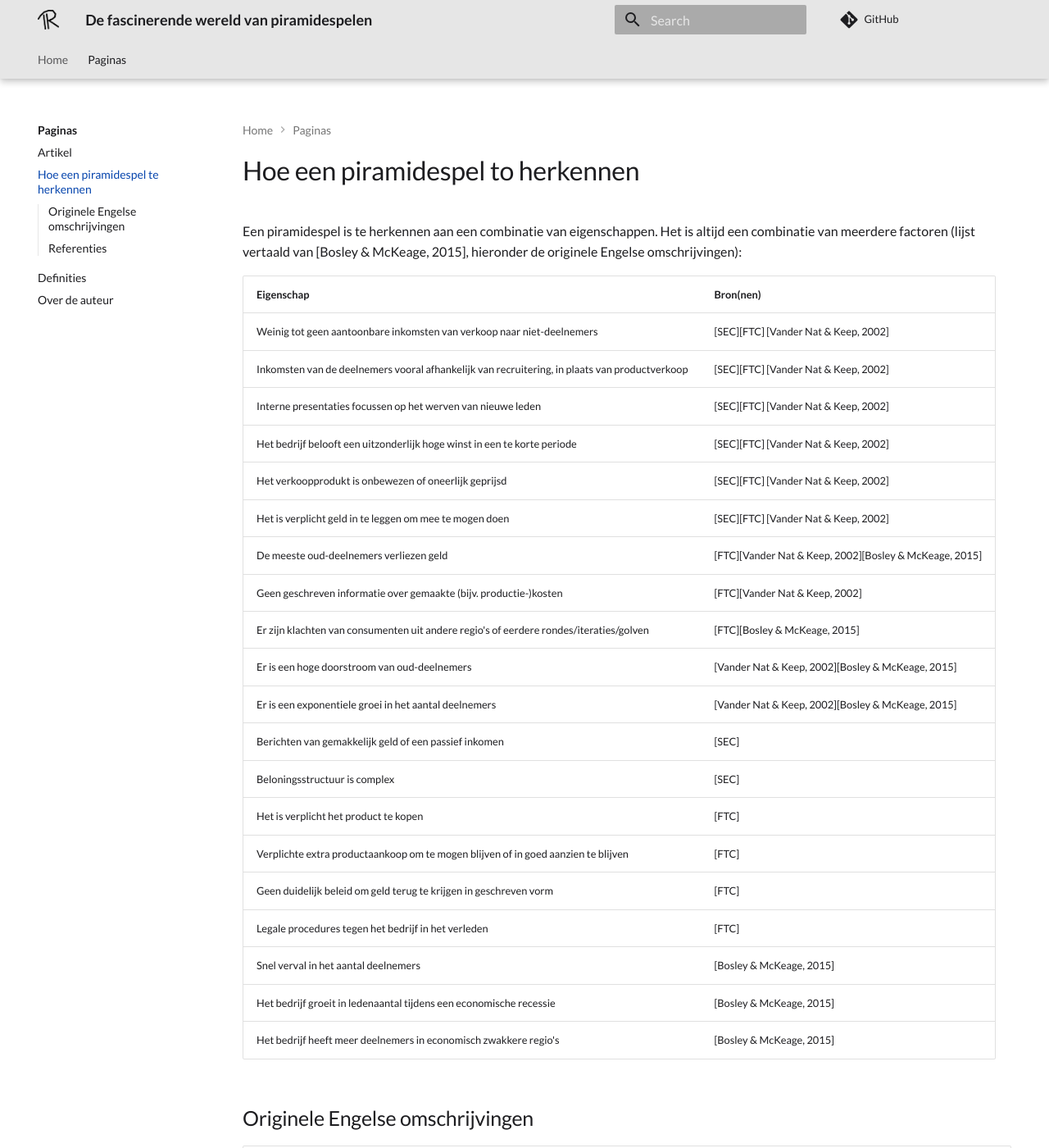
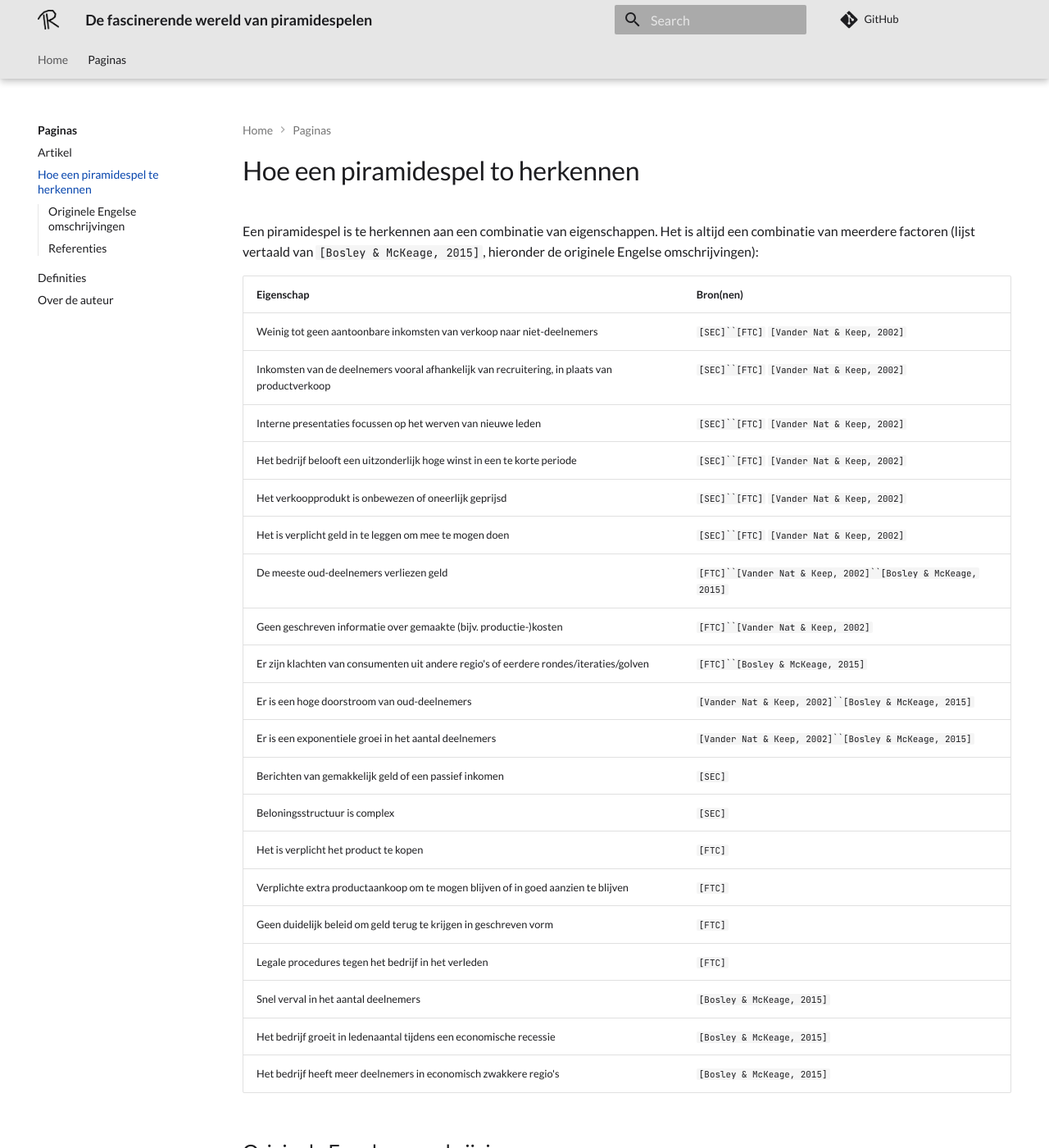
Before and after one commit to richelbilderbeek/artikel_vrijdenker_piramidespelen, an MkDocs documentation site: the page built from docs/paginas/herkennen.md, in a window 1280 px wide and 1400 px high. Shown: the whole window at 82% size. Built offline with MkDocs 1.6.1 and Material for MkDocs 9.7.7, drawn with Linux system fonts in a browser that asks for light colours; comment, search, counter and statistics services are not loaded; some of the changed text lies outside the part shown.

Commit message:
Fix markdown

```diff
--- a/docs/paginas/herkennen.md
+++ b/docs/paginas/herkennen.md
@@ -37,39 +37,39 @@ Het bedrijf heeft meer deelnemers in economisch zwakkere regio's
 
 Feature                                                                                                    | Reference(s)
 -----------------------------------------------------------------------------------------------------------|----------------------------------------
-Little/no demonstrated company revenue from retail sales to public (sales to those outside the MLM program)| [SEC] [FTC] [Vander Nat & Keep, 2002]
-Participant income primarily derived from recruitment rather than sales of products                        | [SEC] [FTC] [Vander Nat & Keep, 2002]
-Sales pitch emphasizes recruiting                                                                          | [SEC] [FTC] [Vander Nat & Keep, 2002]
-Excessive earnings claims or promises of high returns in a short time period                               | [SEC] [FTC] [Vander Nat & Keep, 2002]
-Product is unproven and/or unfairly priced                                                                 | [SEC] [FTC] [Vander Nat & Keep, 2002]
-Buy-in required                                                                                            | [SEC] [FTC] [Vander Nat & Keep, 2002]
-Vast majority of past participants lose money                                                              | [FTC] [Vander Nat & Keep, 2002] [Bosley & McKeage, 2015]
-No information on potential expenses (in writing)                                                          | [FTC] [Vander Nat & Keep, 2002]
-Consumer complaints (from other regions or prior waves)                                                    | [FTC] [Bosley & McKeage, 2015]
-High turnover of past participants                                                                         | [Vander Nat & Keep, 2002] [Bosley & McKeage, 2015]
-Exponential growth in participation                                                                        | [Vander Nat & Keep, 2002] [Bosley & McKeage, 2015]
-Messages of easy money or passive income                                                                   | [SEC]
-Complex commission structure                                                                               | [SEC]
-Required inventory purchases                                                                               | [FTC]
-Mandatory purchases (beyond want or need) to stay in good standing                                         | [FTC]
-No clear refund policy (in writing)                                                                        | [FTC]
-Past legal action against the company                                                                      | [FTC]
-Rapid decline in participation                                                                             | [Bosley & McKeage, 2015]
-Growth in participation despite recession                                                                  | [Bosley & McKeage, 2015]
-Higher participation in economically depressed regions                                                     | [Bosley & McKeage, 2015]
+Little/no demonstrated company revenue from retail sales to public (sales to those outside the MLM program)| `[SEC]` `[FTC]` `[Vander Nat & Keep, 2002]`
+Participant income primarily derived from recruitment rather than sales of products                        | `[SEC]` `[FTC]` `[Vander Nat & Keep, 2002]`
+Sales pitch emphasizes recruiting                                                                          | `[SEC]` `[FTC]` `[Vander Nat & Keep, 2002]`
+Excessive earnings claims or promises of high returns in a short time period                               | `[SEC]` `[FTC]` `[Vander Nat & Keep, 2002]`
+Product is unproven and/or unfairly priced                                                                 | `[SEC]` `[FTC]` `[Vander Nat & Keep, 2002]`
+Buy-in required                                                                                            | `[SEC]` `[FTC]` `[Vander Nat & Keep, 2002]`
+Vast majority of past participants lose money                                                              | `[FTC]` `[Vander Nat & Keep, 2002]` `[Bosley & McKeage, 2015]`
+No information on potential expenses (in writing)                                                          | `[FTC]` `[Vander Nat & Keep, 2002]`
+Consumer complaints (from other regions or prior waves)                                                    | `[FTC]` `[Bosley & McKeage, 2015]`
+High turnover of past participants                                                                         | `[Vander Nat & Keep, 2002]` `[Bosley & McKeage, 2015]`
+Exponential growth in participation                                                                        | `[Vander Nat & Keep, 2002]` `[Bosley & McKeage, 2015]`
+Messages of easy money or passive income                                                                   | `[SEC]`
+Complex commission structure                                                                               | `[SEC]`
+Required inventory purchases                                                                               | `[FTC]`
+Mandatory purchases (beyond want or need) to stay in good standing                                         | `[FTC]`
+No clear refund policy (in writing)                                                                        | `[FTC]`
+Past legal action against the company                                                                      | `[FTC]`
+Rapid decline in participation                                                                             | `[Bosley & McKeage, 2015]`
+Growth in participation despite recession                                                                  | `[Bosley & McKeage, 2015]`
+Higher participation in economically depressed regions                                                     | `[Bosley & McKeage, 2015]`
 
 <!-- markdownlint-enable MD013 -->
 
 ## Referenties
 
-- [Bosley & McKeage, 2015] Bosley, Stacie, and Kim K. McKeage.
+- `[Bosley & McKeage, 2015]` Bosley, Stacie, and Kim K. McKeage.
   "MultilevelMarketing Diffusion and the Risk of Pyramid Scheme Activity:
   The Case of Fortune Hi-Tech Marketing in Montana."
   American Marketing Association, 2015.
-- [FTC] [Federaral Trade Commission webpage 'Multi-Level Marketing Businesses and Pyramid Schemes'](https://web.archive.org/web/20220118175341/https://www.consumer.ftc.gov/articles/multi-level-marketing-businesses-and-pyramid-schemes),
+- `[FTC]` [Federaral Trade Commission webpage 'Multi-Level Marketing Businesses and Pyramid Schemes'](https://web.archive.org/web/20220118175341/https://www.consumer.ftc.gov/articles/multi-level-marketing-businesses-and-pyramid-schemes),
   2021. zie ook [ftc.md](ftc.md)
-- [SEC] [Securities and Exchange Commission webpage 'Investor Alert: Beware of Pyramid Schemes Posing as Multi-Level Marketing Programs'](https://www.sec.gov/investor/alerts/ia_pyramid.htm),
+- `[SEC]` [Securities and Exchange Commission webpage 'Investor Alert: Beware of Pyramid Schemes Posing as Multi-Level Marketing Programs'](https://www.sec.gov/investor/alerts/ia_pyramid.htm),
   2013. zie ook [sec.md](sec.md)
-- [Vander Nat & Keep, 2002] Nat, Peter J. Vander, and William W. Keep.
+- `[Vander Nat & Keep, 2002]` Nat, Peter J. Vander, and William W. Keep.
   "Marketing fraud: An approach for differentiating multilevel marketing from
   pyramid schemes." Journal of Public Policy & Marketing 21.1 (2002): 139-151.
```
Also changed, not shown: other parts of docs/paginas/herkennen.md (+21 -21 lines).
